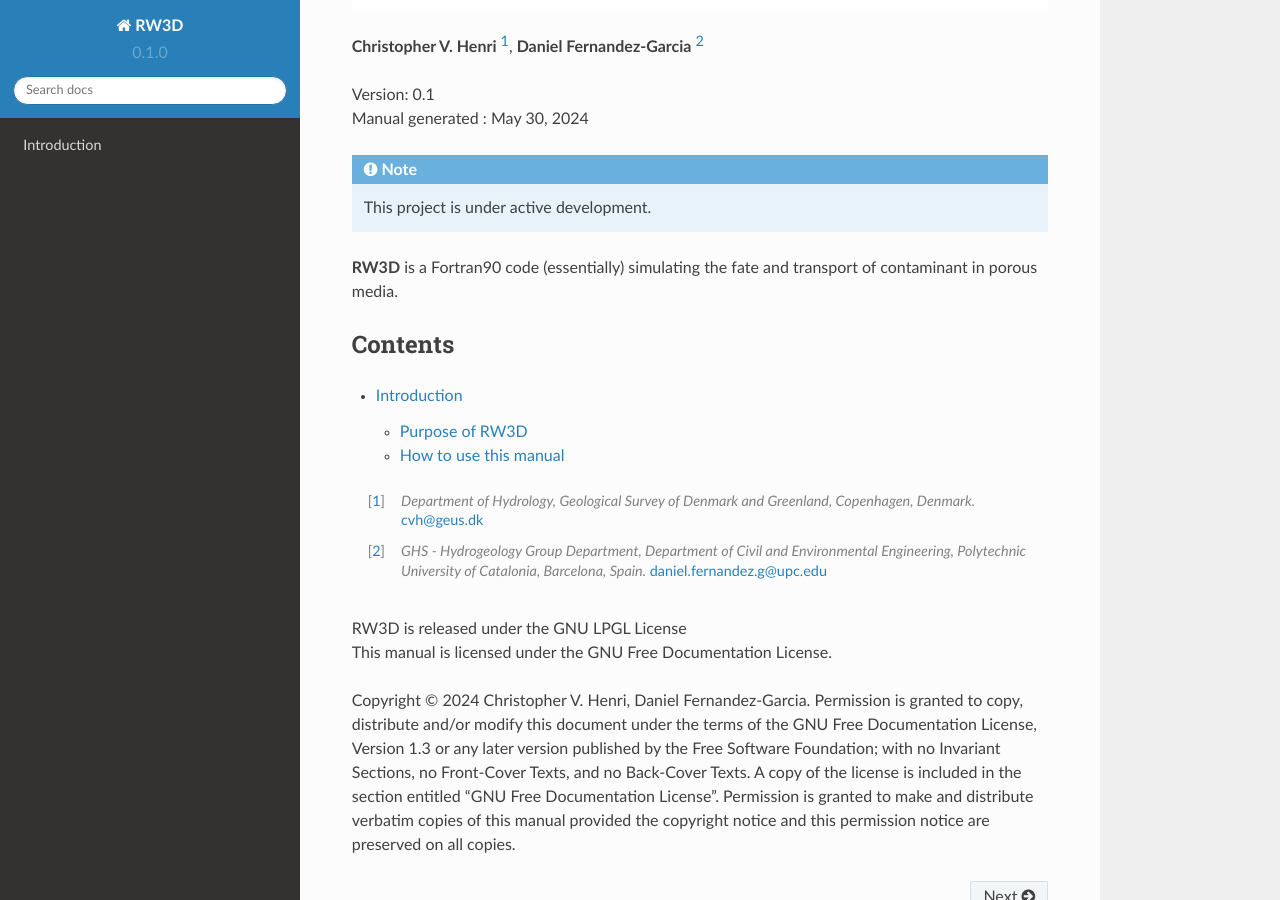
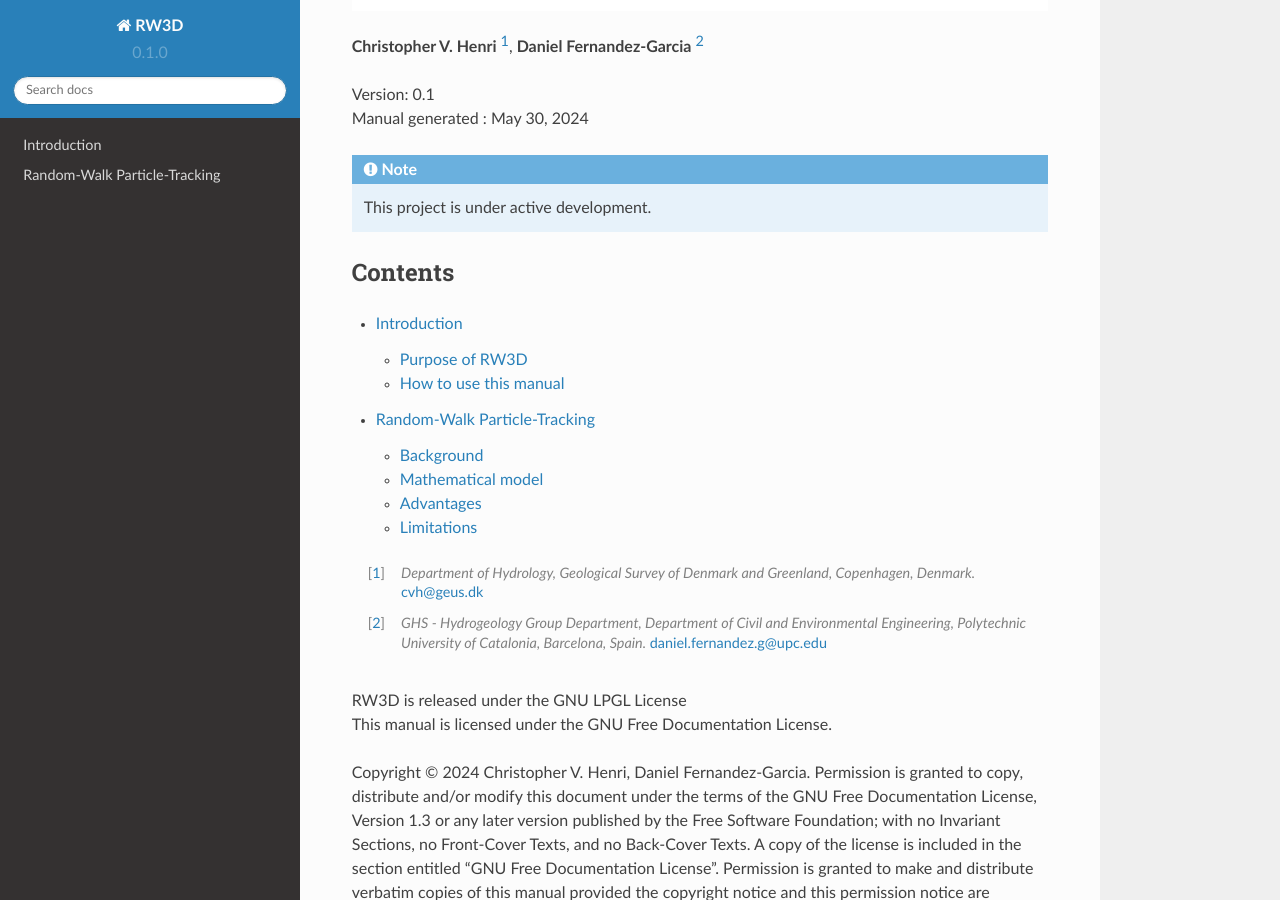
Before and after one commit to chrishenri/rw3d_manual, a Sphinx documentation site: the page built from docs/source/index.rst, in a window 1280 px wide and 900 px high, scrolled down 410 px. Built offline with Sphinx 7.4.7 and the Read the Docs theme 2.0.0, drawn with Linux system fonts in a browser that asks for light colours.

Commit message:
fix index

```diff
--- a/docs/source/index.rst
+++ b/docs/source/index.rst
@@ -15,14 +15,13 @@ Welcome to RW3D's User Manual
    This project is under active development.
 
 
-**RW3D** is a Fortran90 code (essentially) simulating the fate and transport of contaminant in porous media.
-
 Contents
 --------
 
 .. toctree::
 
    intro
+   random_walk
 
 .. [1]
    *Department of Hydrology, Geological Survey of Denmark and Greenland, Copenhagen, Denmark.* cvh@geus.dk
```
